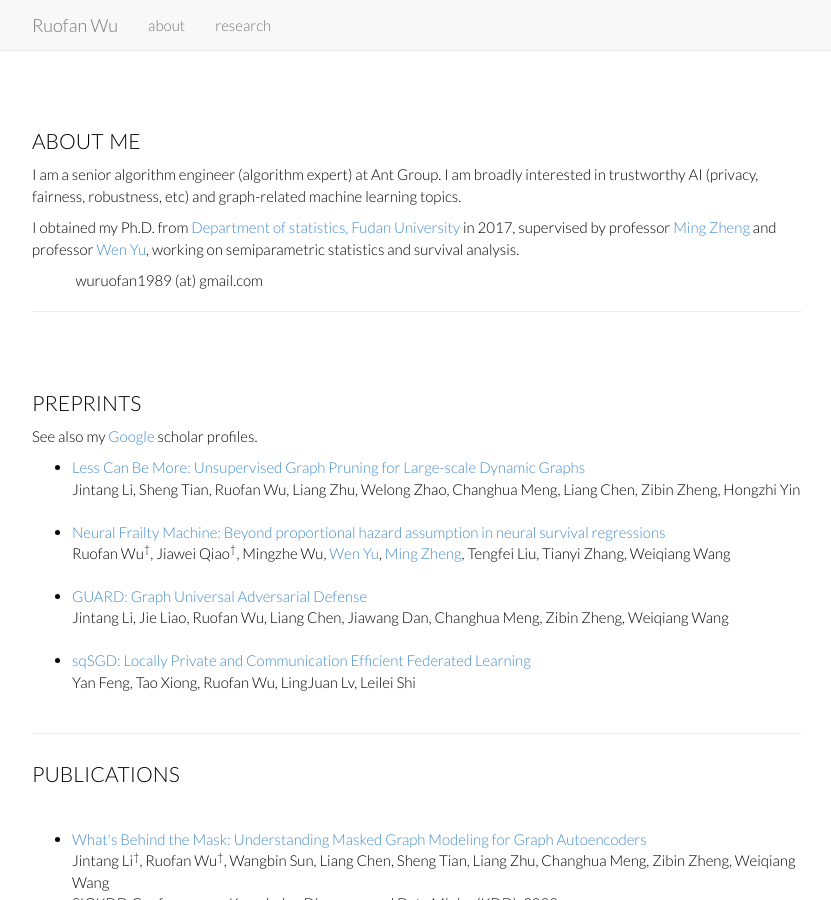
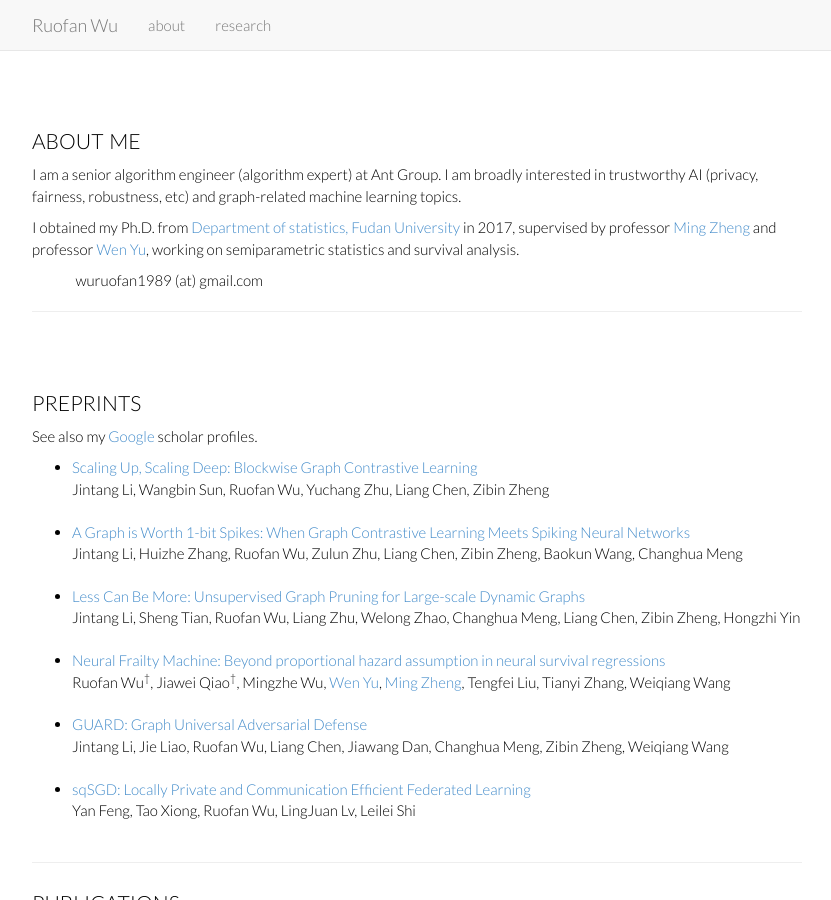
Before and after one commit to Rorschach1989/rorschach1989.github.io, a Jekyll site: the page index.html, which Jekyll copies as it is, in a window 1280 px wide and 900 px high. Shown: the whole window, without its empty margins (223-1054 px from the left). Built offline with Jekyll 4.4.1, drawn with Linux system fonts in a browser that asks for light colours; nearby versions of some CDN libraries; library files that are not in the unit come from our copies.

Commit message:
Preprint update

```diff
--- a/index.html
+++ b/index.html
@@ -115,6 +115,20 @@
 	  scholar profiles.
 	  <br>
 	  <ul>
+
+		<li> <a href="https://arxiv.org/abs/2306.02117">
+			Scaling Up, Scaling Deep: Blockwise Graph Contrastive Learning </a><br>
+			Jintang Li, Wangbin Sun, Ruofan Wu, Yuchang Zhu, Liang Chen, Zibin Zheng
+			<br>
+			<br>
+		</li>
+
+		<li> <a href="https://arxiv.org/abs/2305.19306">
+			A Graph is Worth 1-bit Spikes: When Graph Contrastive Learning Meets Spiking Neural Networks </a><br>
+			Jintang Li, Huizhe Zhang, Ruofan Wu, Zulun Zhu, Liang Chen, Zibin Zheng, Baokun Wang, Changhua Meng
+			<br>
+			<br>
+		</li>
 
 		<li> <a href="https://arxiv.org/abs/2305.10673">
 			Less Can Be More: Unsupervised Graph Pruning for Large-scale Dynamic Graphs </a><br>
```
